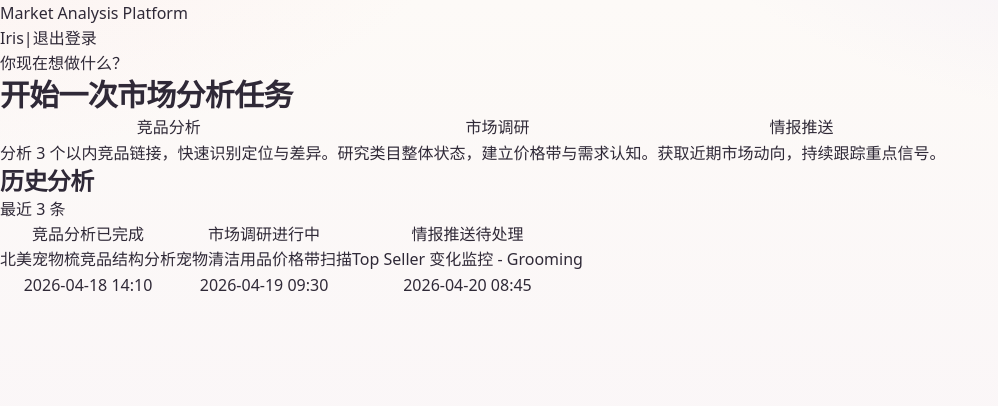
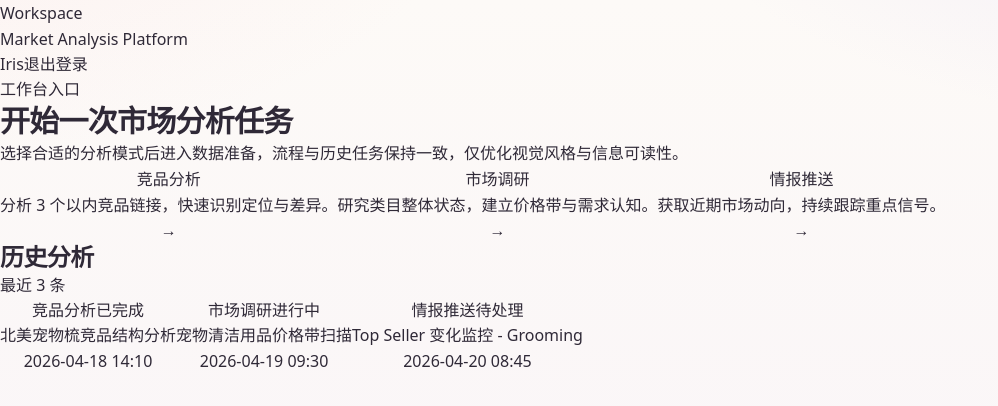
Before and after one commit to Adsel-sudo/Market-Competitor-Analysis-Platform, a Next.js app in the folder frontend/: page / in a window 1280 px wide. Shown: the top 406 px of the page, without its empty margins (0-998 px from the left). Built offline with nearby package versions, Linux system fonts and the light colour scheme.

Commit message:
style: refresh workspace entry page visual theme

```diff
--- a/frontend/components/workspace-entry/feature-entry-button.tsx
+++ b/frontend/components/workspace-entry/feature-entry-button.tsx
@@ -10,10 +10,17 @@ export function FeatureEntryButton({ option, onClick }: FeatureEntryButtonProps)
     <button
       type="button"
       onClick={onClick}
-      className="w-full max-w-[760px] rounded-2xl border border-black/10 bg-[#fbfbfa] px-6 py-4.5 text-left transition-colors duration-150 hover:bg-[#f4f3f8]"
+      className="group w-full rounded-2xl border border-[#ddd8ea] bg-[#fcfbff] px-6 py-5 text-left transition duration-200 hover:-translate-y-0.5 hover:border-[#a79be0] hover:bg-[#f6f2ff] hover:shadow-[0_10px_22px_rgba(108,91,176,0.15)]"
     >
-      <p className="text-2xl font-semibold leading-snug tracking-tight text-primary">{option.title}</p>
-      <p className="mt-1 text-sm leading-6 text-secondary">{option.description}</p>
+      <div className="flex items-center justify-between gap-4">
+        <div>
+          <p className="text-[24px] font-semibold leading-snug tracking-tight text-[#322d3e]">{option.title}</p>
+          <p className="mt-1 text-sm leading-6 text-[#726b84]">{option.description}</p>
+        </div>
+        <span className="inline-flex h-9 w-9 shrink-0 items-center justify-center rounded-full border border-[#cdc4e9] text-lg text-[#6e62ba] transition group-hover:border-[#8f7bde] group-hover:bg-white">
+          →
+        </span>
+      </div>
     </button>
   );
 }
--- a/frontend/components/workspace-entry/feature-entry-panel.tsx
+++ b/frontend/components/workspace-entry/feature-entry-panel.tsx
@@ -10,12 +10,13 @@ type FeatureEntryPanelProps = {
 export function FeatureEntryPanel({ options, onSelect }: FeatureEntryPanelProps) {
   return (
     <section className="h-full">
-      <p className="text-sm text-secondary">你现在想做什么？</p>
-      <h1 className="mt-0.5 text-[34px] font-semibold leading-[1.15] tracking-tight text-primary lg:text-[40px]">
+      <p className="text-sm font-medium tracking-wide text-[#7a7590]">工作台入口</p>
+      <h1 className="mt-1 text-[30px] font-semibold leading-[1.2] tracking-tight text-[#2f2937] lg:text-[38px]">
         开始一次市场分析任务
       </h1>
+      <p className="mt-2 max-w-[760px] text-sm text-[#736d85]">选择合适的分析模式后进入数据准备，流程与历史任务保持一致，仅优化视觉风格与信息可读性。</p>
 
-      <div className="mt-6 flex max-w-[820px] flex-col gap-3">
+      <div className="mt-7 flex max-w-[900px] flex-col gap-3.5">
         {options.map((option) => (
           <FeatureEntryButton key={option.key} option={option} onClick={() => onSelect(option.key)} />
         ))}
--- a/frontend/components/workspace-entry/history-list-item.tsx
+++ b/frontend/components/workspace-entry/history-list-item.tsx
@@ -9,7 +9,7 @@ type HistoryListItemProps = {
 
 const statusStyleMap: Record<HistoryTask["status"], string> = {
   已完成: "bg-[#edf7f1] text-[#4c745f]",
-  进行中: "bg-[#edf2fb] text-[#4d678b]",
+  进行中: "bg-[#eeeafb] text-[#6352a6]",
   待处理: "bg-[#fdf2ea] text-[#936a53]",
 };
 
@@ -19,19 +19,24 @@ export function HistoryListItem({ task, onOpen, isActive = false }: HistoryListI
       type="button"
       onClick={onOpen}
       className={cn(
-        "w-full rounded-xl border border-transparent px-3.5 py-3 text-left transition-colors duration-150",
-        "hover:border-black/5 hover:bg-[#f5f4f8]",
-        isActive && "border-black/5 bg-[#f2f1f6]",
+        "w-full rounded-xl border px-3.5 py-3 text-left transition-all duration-150",
+        "border-transparent bg-white/40 hover:border-[#d9d2eb] hover:bg-white/90",
+        isActive && "border-[#b8abeb] bg-[linear-gradient(135deg,#7566d8_0%,#8b7de5_100%)] text-white shadow-[0_10px_20px_rgba(109,93,187,0.24)]",
       )}
     >
       <div className="flex flex-wrap items-center gap-2">
-        <span className="text-[11px] text-secondary">{task.type}</span>
-        <span className={cn("rounded-full px-2 py-0.5 text-[11px] font-medium", statusStyleMap[task.status])}>
+        <span className={cn("text-[11px]", isActive ? "text-white/85" : "text-secondary")}>{task.type}</span>
+        <span
+          className={cn(
+            "rounded-full px-2 py-0.5 text-[11px] font-medium",
+            isActive ? "bg-white/25 text-white" : statusStyleMap[task.status],
+          )}
+        >
           {task.status}
         </span>
       </div>
-      <p className="mt-1.5 line-clamp-2 text-sm font-medium text-primary">{task.title}</p>
-      <p className="mt-1 text-[11px] text-secondary">{task.createdAt}</p>
+      <p className={cn("mt-1.5 line-clamp-2 text-sm font-medium", isActive ? "text-white" : "text-primary")}>{task.title}</p>
+      <p className={cn("mt-1 text-[11px]", isActive ? "text-white/80" : "text-secondary")}>{task.createdAt}</p>
     </button>
   );
 }
--- a/frontend/components/workspace-entry/history-sidebar.tsx
+++ b/frontend/components/workspace-entry/history-sidebar.tsx
@@ -9,13 +9,13 @@ type HistorySidebarProps = {
 
 export function HistorySidebar({ tasks, onOpenTask }: HistorySidebarProps) {
   return (
-    <aside className="h-full border-l border-black/10 pl-5 lg:pl-7">
-      <div className="mb-2.5">
-        <h2 className="text-base font-semibold text-primary">历史分析</h2>
-        <p className="text-xs text-secondary">最近 {tasks.length} 条</p>
+    <aside className="h-full rounded-3xl border border-[#e2ddee] bg-white/65 p-4 backdrop-blur-sm lg:p-5">
+      <div className="mb-3 border-b border-[#e7e2f2] pb-3">
+        <h2 className="text-base font-semibold text-[#302a3a]">历史分析</h2>
+        <p className="text-xs text-[#7d7692]">最近 {tasks.length} 条</p>
       </div>
 
-      <div className="mt-3 space-y-1.5">
+      <div className="mt-2 space-y-1.5">
         {tasks.map((task, index) => (
           <HistoryListItem key={task.id} task={task} onOpen={() => onOpenTask(task.id)} isActive={index === 0} />
         ))}
--- a/frontend/components/workspace-entry/workspace-entry-page.tsx
+++ b/frontend/components/workspace-entry/workspace-entry-page.tsx
@@ -33,16 +33,16 @@ export function WorkspaceEntryPage() {
   };
 
   return (
-    <PageShell className="min-h-screen bg-[#f7f6f4] px-0 py-0">
+    <PageShell className="min-h-screen bg-[#f4f2f7] px-0 py-0">
       <WorkspaceHeader />
 
-      <SectionContainer className="flex min-h-[calc(100vh-60px)] w-full max-w-[1560px] flex-col px-5 py-8 lg:px-10 xl:px-14">
-        <div className="grid h-full flex-1 grid-cols-1 gap-10 lg:grid-cols-[minmax(0,67fr)_minmax(320px,33fr)] lg:gap-8 xl:gap-10">
-          <div className="lg:pl-8 xl:pl-14">
+      <SectionContainer className="flex min-h-[calc(100vh-72px)] w-full max-w-[1660px] flex-col px-5 py-8 lg:px-8 xl:px-12">
+        <div className="grid h-full flex-1 grid-cols-1 gap-6 lg:grid-cols-[minmax(0,72fr)_minmax(320px,28fr)] lg:gap-6">
+          <div className="rounded-[30px] border border-[#d9d4e6] bg-[#f7f5fb] p-6 shadow-[0_12px_28px_rgba(68,50,105,0.08)] lg:p-8 xl:p-10">
             <FeatureEntryPanel options={workspaceModuleOptions} onSelect={jumpToDataPrep} />
           </div>
 
-          <div className="w-full max-w-none">
+          <div className="rounded-[30px] border border-[#ddd8ea] bg-[#f9f7fc] p-4 shadow-[0_10px_24px_rgba(68,50,105,0.06)] lg:p-5">
             <HistorySidebar tasks={workspaceHistoryTasks} onOpenTask={openHistoryTask} />
           </div>
         </div>
--- a/frontend/components/workspace-entry/workspace-header.tsx
+++ b/frontend/components/workspace-entry/workspace-header.tsx
@@ -1,11 +1,13 @@
 export function WorkspaceHeader() {
   return (
-    <header className="flex h-[60px] w-full items-center justify-between border-b border-black/5 bg-[#fcfcfb] px-5 lg:px-10">
-      <p className="text-sm font-semibold tracking-wide text-primary">Market Analysis Platform</p>
+    <header className="flex h-[72px] w-full items-center justify-between border-b border-[#ddd7eb] bg-[#f8f6fb] px-5 lg:px-8 xl:px-12">
+      <div>
+        <p className="text-[11px] uppercase tracking-[0.22em] text-[#7f7796]">Workspace</p>
+        <p className="mt-1 text-sm font-semibold tracking-wide text-primary">Market Analysis Platform</p>
+      </div>
       <div className="flex items-center gap-2 text-sm text-secondary">
-        <span>Iris</span>
-        <span className="text-black/25">|</span>
-        <button type="button" className="transition hover:text-primary">
+        <span className="rounded-full bg-white/80 px-3 py-1 text-xs text-[#655f77]">Iris</span>
+        <button type="button" className="rounded-full px-3 py-1.5 transition hover:bg-white/80 hover:text-primary">
           退出登录
         </button>
       </div>
```
